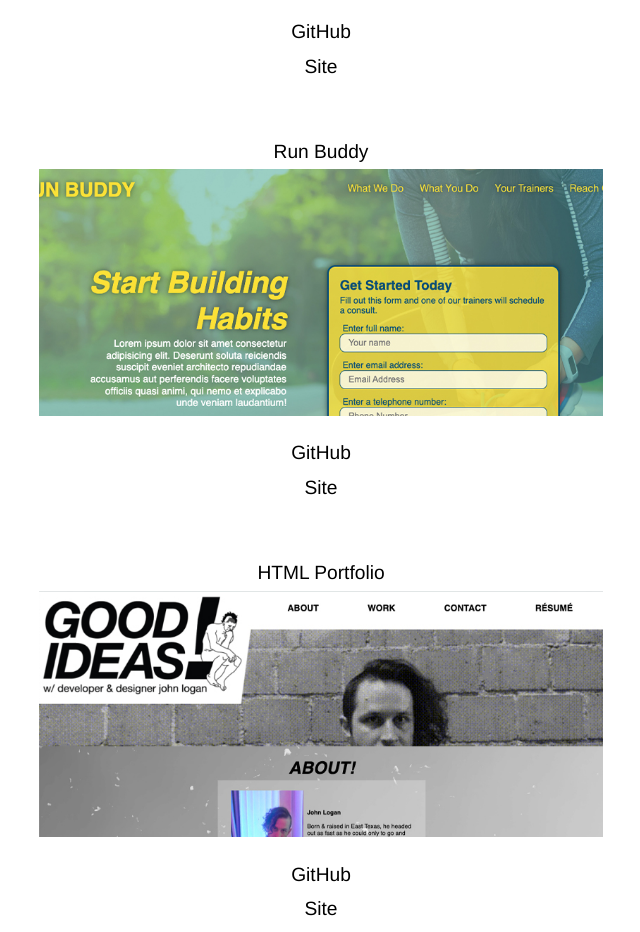
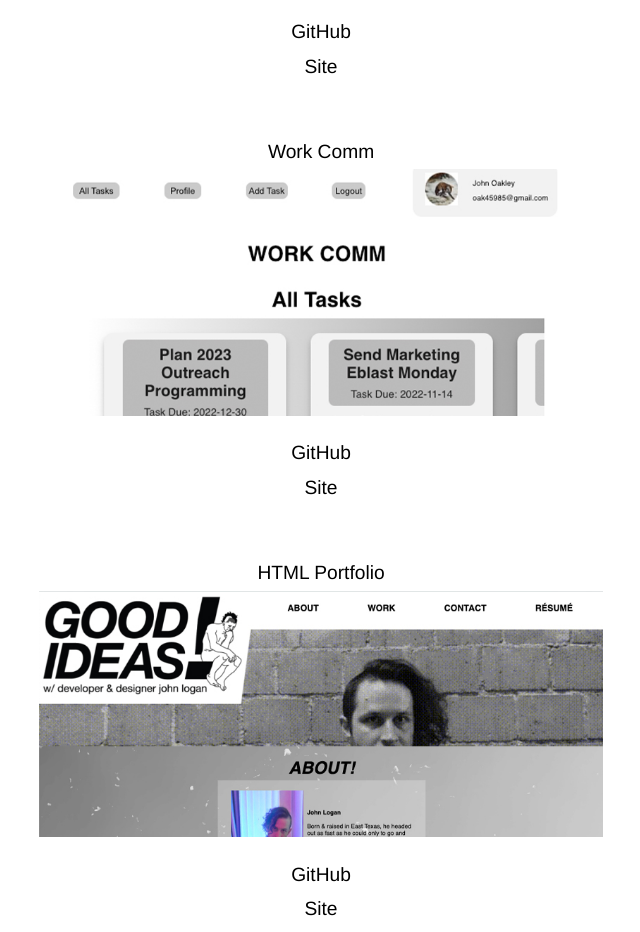
Before and after one commit to oak45985/john-portfolio, a React (Create React App) app: page /portfolio in a window 1280 px wide. Shown: the part 1100-2032 px from the top of the page, without its empty margins (319-959 px from the left). Built offline with nearby package versions, Linux system fonts and the light colour scheme.

Commit message:
updated w/ latest project

```diff
--- a/src/components/Folios/index.js
+++ b/src/components/Folios/index.js
@@ -21,11 +21,11 @@ const Folios = ({ genre }) => {
             site: 'https://safe-escarpment-30150.herokuapp.com/'
           },
           {
-            name: 'Run Buddy',
+            name: 'Work Comm',
             genre: 'Web',
             description: '3',
-            github: 'https://github.com/oak45985/run-buddy',
-            site: 'https://lernantino.github.io/run-buddy/'
+            github: 'https://github.com/oak45985/workcomm',
+            site: 'https://sheltered-sea-51848.herokuapp.com/'
           },
           {
             name: 'HTML Portfolio',
```
Also changed, not shown: src/assets/folioimages/Run Buddy.jpg (deleted), src/assets/folioimages/Work Comm.jpg (added).
